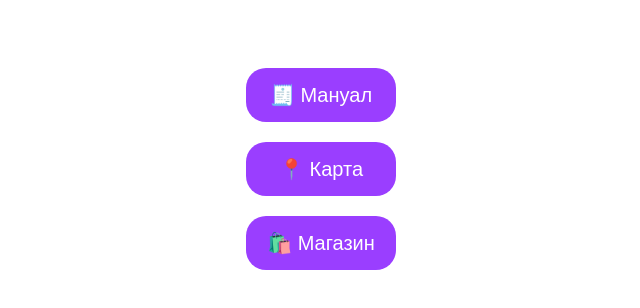
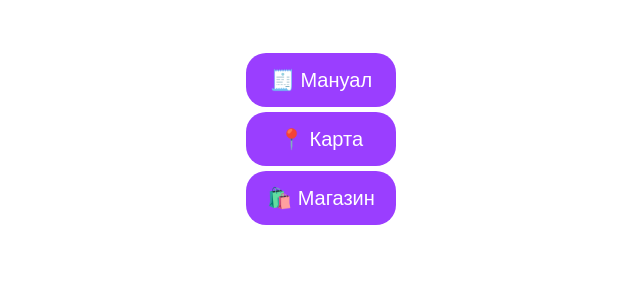
Before and after one commit to mindshare-kz/telegram-miniapp-menu, a plain HTML site: page index.html in a window 1280 px wide. Shown: the whole page, without its empty margins (319-959 px from the left). Drawn offline with Linux system fonts and the light colour scheme.

Commit message:
Update index.html

```diff
--- a/index.html
+++ b/index.html
@@ -14,7 +14,7 @@ body {
 button {
   display: block;
   width: 150px;
-  margin: 20px auto;
+  margin: 5px auto;
   padding: 15px 20px;
   font-size: 20px;
   background-color: #9A3EFF;
```
